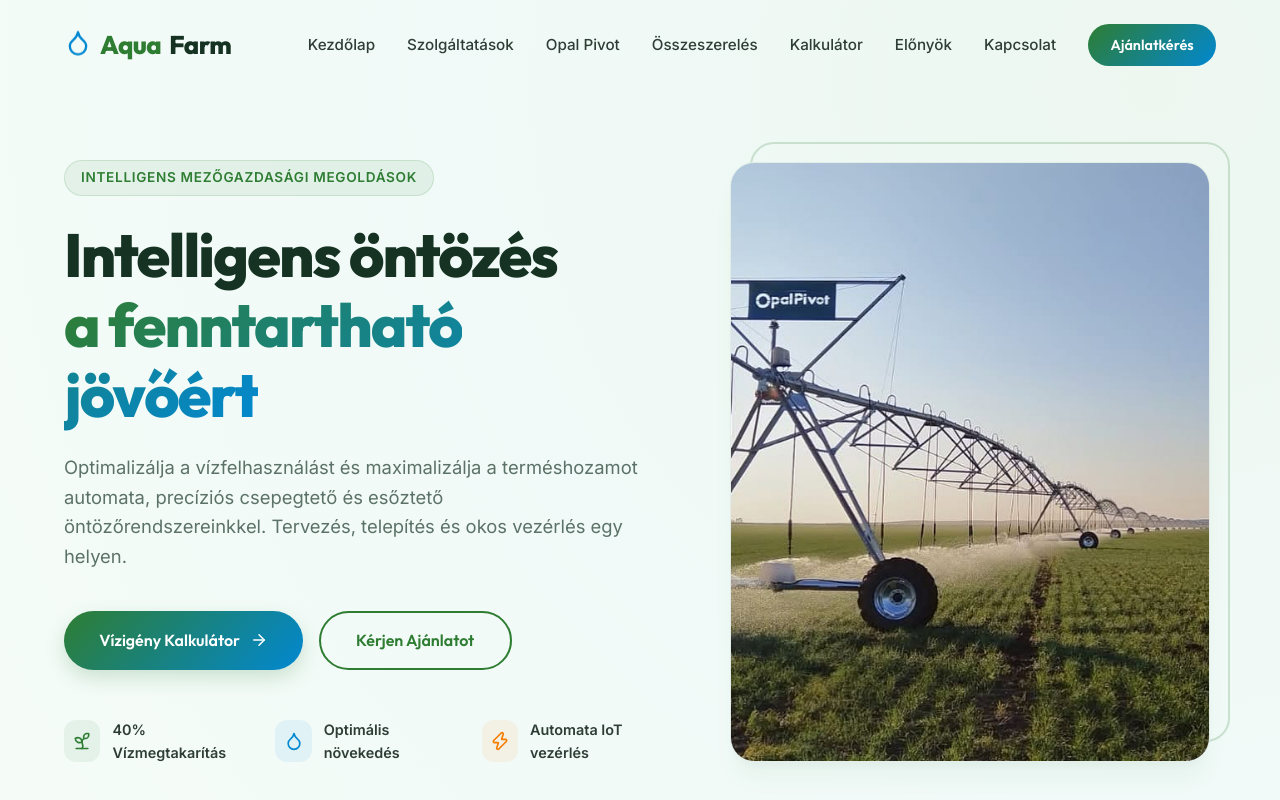
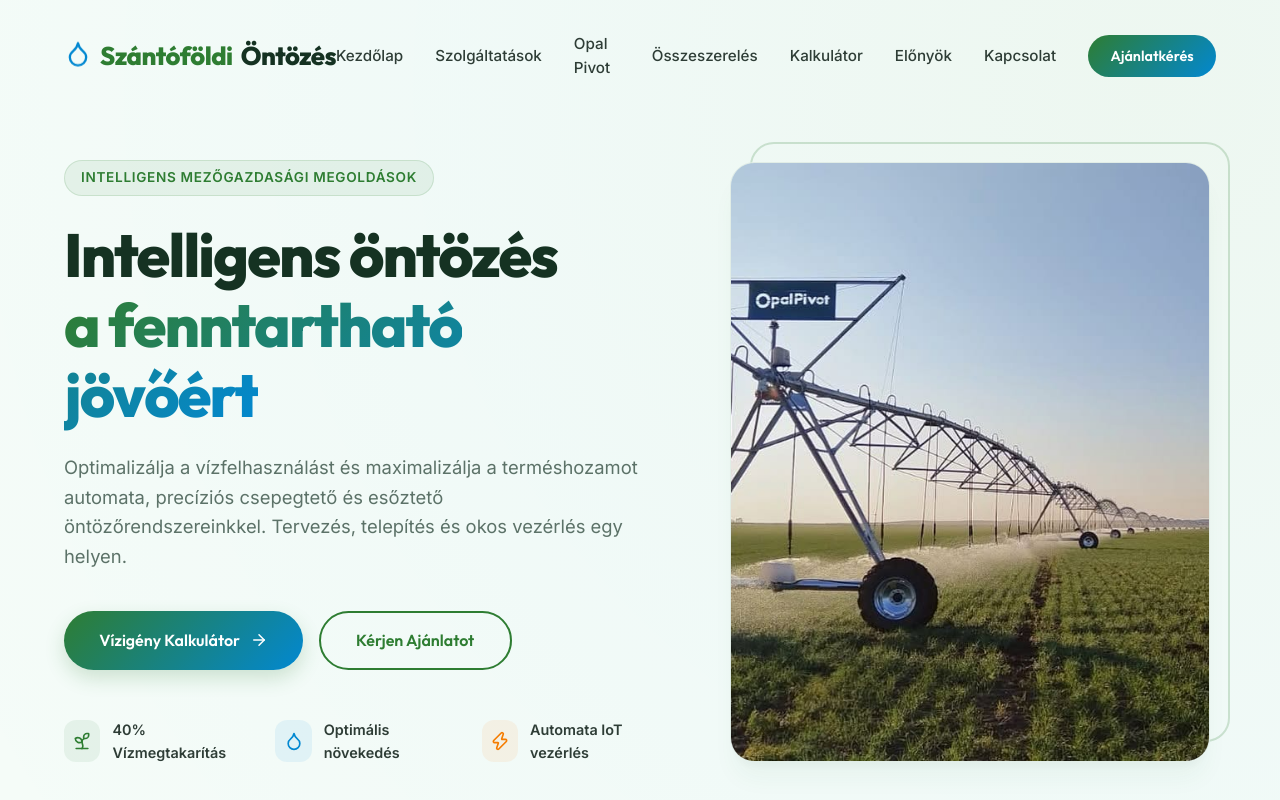
Before and after one commit to denyuel/smart-irrigation, a React (Vite) app: page / in a window 1280 px wide. Shown: the top 800 px of the page. Built offline with nearby package versions, Linux system fonts and the light colour scheme.

Commit message:
style: replace AquaFarm logo and title with szantofoldiontozes.hu brand details

```diff
--- a/index.html
+++ b/index.html
@@ -4,8 +4,8 @@
     <meta charset="UTF-8" />
     <link rel="icon" type="image/svg+xml" href="/favicon.svg" />
     <meta name="viewport" content="width=device-width, initial-scale=1.0" />
-    <title>AquaFarm | Intelligens Mezőgazdasági & Kerti Öntözőrendszerek</title>
-    <meta name="description" content="AquaFarm - Precíziós mezőgazdasági öntözőrendszerek és kerti automata öntözők tervezése, telepítése és IoT vezérlése. Használja interaktív vízigény kalkulátorunkat!" />
+    <title>Szántóföldi Öntözés | Intelligens Mezőgazdasági Öntözőrendszerek</title>
+    <meta name="description" content="szantofoldiontozes.hu - Precíziós mezőgazdasági körforgó és lineáris öntözőrendszerek tervezése, telepítése és IoT vezérlése. Használja interaktív vízigény kalkulátorunkat!" />
     <meta name="keywords" content="öntözés, öntözőrendszer, mezőgazdaság, csepegtető öntözés, esőztetés, okos öntözés, vízigény kalkulátor" />
     <link rel="preconnect" href="https://fonts.googleapis.com" />
     <link rel="preconnect" href="https://fonts.gstatic.com" crossorigin />
--- a/src/components/Footer.tsx
+++ b/src/components/Footer.tsx
@@ -15,7 +15,7 @@ const Footer = () => {
         <div className="footer-brand">
           <a href="#home" className="footer-logo">
             <Droplet className="logo-icon" size={26} />
-            <span>Aqua</span>Farm
+            <span>Szántóföldi</span>Öntözés
           </a>
           <p className="footer-desc">
             Precíziós mezőgazdasági és szántóföldi öntözőrendszerek tervezése és kivitelezése. Fenntartható vízgazdálkodás, termékenyebb jövő.
@@ -67,7 +67,7 @@ const Footer = () => {
       <div className="footer-bottom">
         <div className="container footer-bottom-container">
           <p className="copyright">
-            &copy; {new Date().getFullYear()} AquaFarm. Minden jog fenntartva.
+            &copy; {new Date().getFullYear()} szantofoldiontozes.hu. Minden jog fenntartva.
           </p>
           <button onClick={handleScrollToTop} className="btn-scroll-top" aria-label="Vissza a lap tetejére">
             <ArrowUp size={20} />
--- a/src/components/Navbar.tsx
+++ b/src/components/Navbar.tsx
@@ -29,7 +29,7 @@ const Navbar = () => {
       <div className="container nav-container">
         <a href="#home" className="nav-logo">
           <Droplet className="logo-icon" size={28} />
-          <span>Aqua</span>Farm
+          <span>Szántóföldi</span>Öntözés
         </a>
 
         {/* Desktop Menu */}
```
